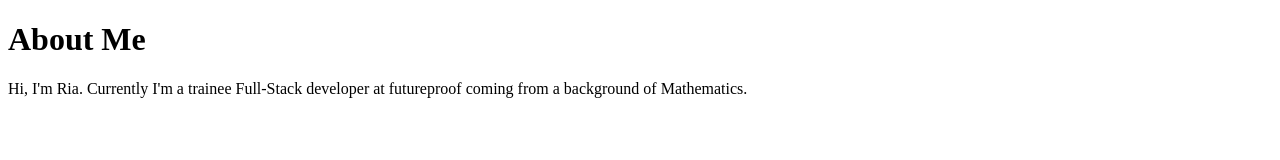
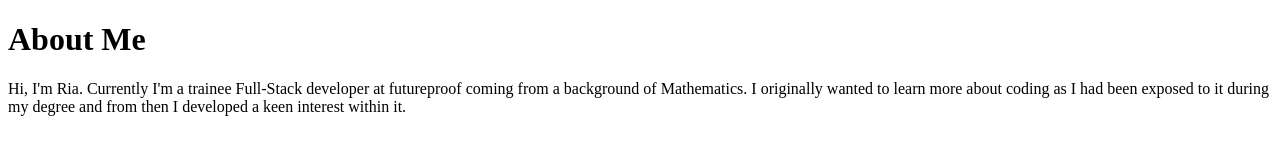
Before and after one commit to ria10/portfolio, a plain HTML site: page index.html in a window 1280 px wide. Drawn offline with Linux system fonts and the light colour scheme.

Commit message:
extra changes

```diff
--- a/index.html
+++ b/index.html
@@ -9,7 +9,7 @@
 <body>
     <h1>About Me</h1>
     <p>
-        Hi, I'm Ria. Currently I'm a trainee Full-Stack developer at futureproof coming from a background of Mathematics.
+        Hi, I'm Ria. Currently I'm a trainee Full-Stack developer at futureproof coming from a background of Mathematics. I originally wanted to learn more about coding as I had been exposed to it during my degree and from then I developed a keen interest within it.
     </p>
 </body>
 </html>
```
